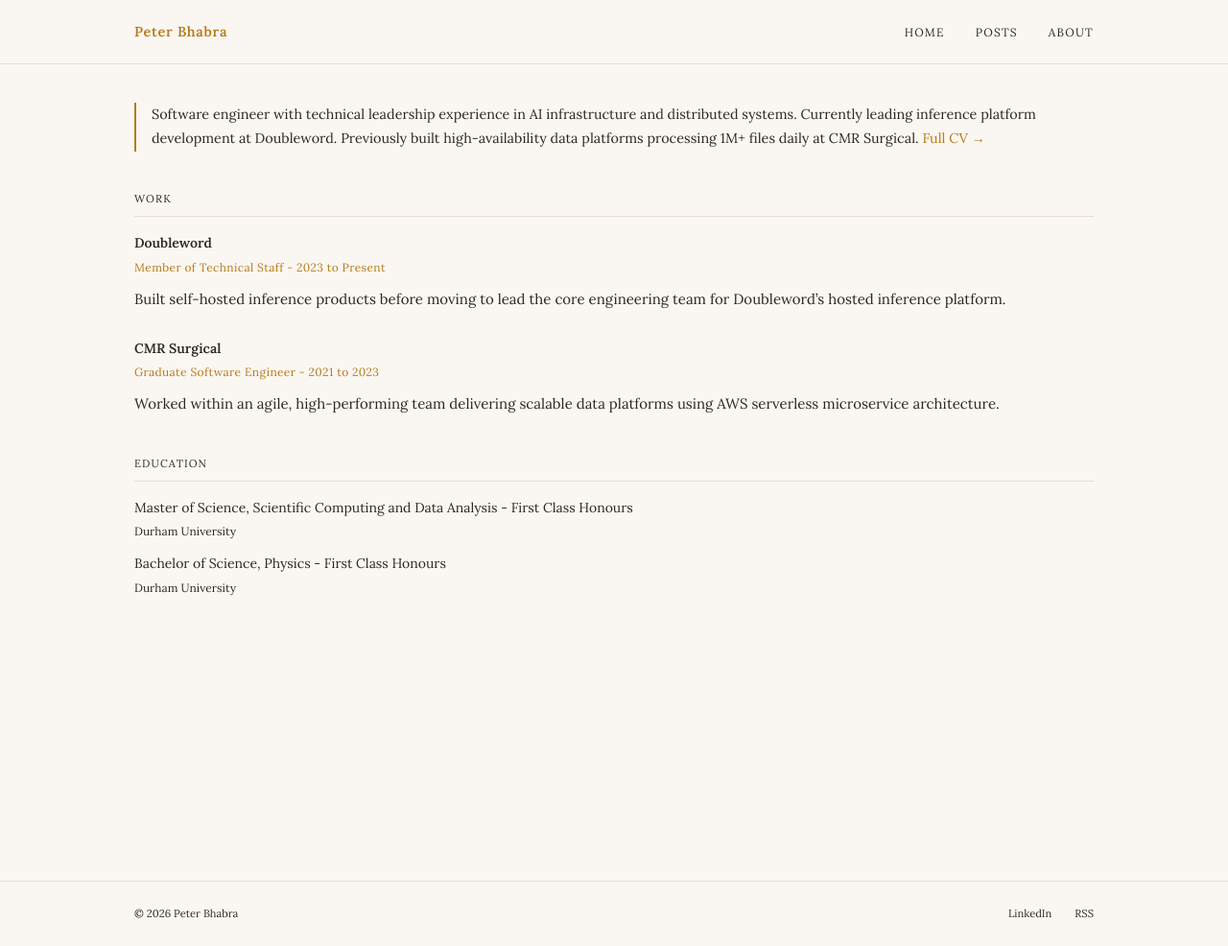
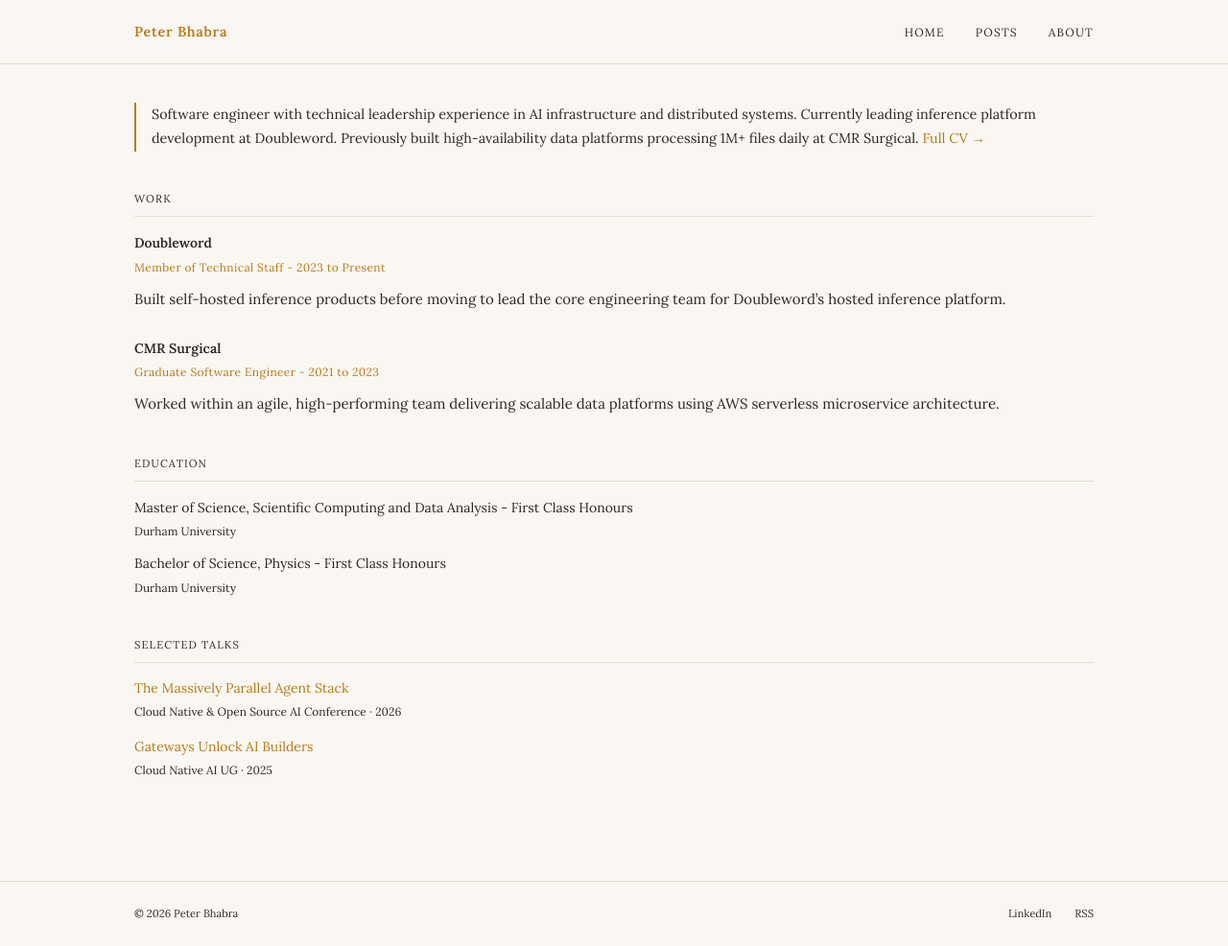
Before and after one commit to pjb157/blog, a Jekyll site: the page built from about.html, in a window 1280 px wide and 986 px high. Shown: the whole window at 96% size. Built offline with Jekyll 4.4.1, drawn with Linux system fonts in a browser that asks for light colours.

Commit message:
feat: add recorded talks to about page and remove CV email
Render selected talks from resume data beneath education with matching typography. Remove the email field and contact link from the public CV while retaining LinkedIn.

```diff
--- a/_data/resume.json
+++ b/_data/resume.json
@@ -4,7 +4,6 @@
     "name": "Peter Bhabra",
     "label": "Software Engineer | AI/ML & Distributed Systems",
     "image": "",
-    "email": "peter.bhabra@gmail.com",
     "url": "https://github.com/pjb157",
     "summary": "Software engineer with technical leadership experience in AI infrastructure and distributed systems. Currently leading inference platform development at Doubleword. Previously built high-availability data platforms processing 1M+ files daily at CMR Surgical.",
     "location": {
--- a/about.html
+++ b/about.html
@@ -31,4 +31,15 @@ permalink: /about/
   </div>
   {% endfor %}
 
+  {% if cv.talks.size > 0 %}
+  <h2>Selected Talks</h2>
+
+  {% for talk in cv.talks %}
+  <div class="about-talk">
+    <a class="about-talk-title" href="{{ talk.url | escape }}" target="_blank" rel="noopener">{{ talk.name | escape }}</a>
+    <span class="about-talk-event">{{ talk.event | escape }} · {{ talk.year }}</span>
+  </div>
+  {% endfor %}
+  {% endif %}
+
 </div>
--- a/assets/css/style.css
+++ b/assets/css/style.css
@@ -613,6 +613,23 @@ a:hover {
   color: var(--muted);
 }
 
+.about-talk {
+  display: flex;
+  flex-direction: column;
+  gap: 0.25rem;
+  margin-bottom: 1rem;
+}
+
+.about-talk-title {
+  font-size: 0.875rem;
+  line-height: 1.5;
+}
+
+.about-talk-event {
+  font-size: 0.75rem;
+  color: var(--muted);
+}
+
 .about-skills {
   display: flex;
   flex-direction: column;
--- a/resume.html
+++ b/resume.html
@@ -35,7 +35,7 @@ li { padding-left: 3px; margin: 4px 0; }
 </style></head>
 <body><main id="resume" class="page">
 <header><h1>Peter Bhabra</h1><p class="subtitle">Software Engineer | AI/ML &amp; Distributed Systems</p>
-<div class="contact"><span>London, United Kingdom</span><a href="mailto:peter.bhabra@gmail.com" target="_blank" rel="noopener">peter.bhabra@gmail.com</a><a href="https://www.linkedin.com/in/peter-bhabra/" target="_blank" rel="noopener">LinkedIn</a></div></header>
+<div class="contact"><span>London, United Kingdom</span><a href="https://www.linkedin.com/in/peter-bhabra/" target="_blank" rel="noopener">LinkedIn</a></div></header>
 <section><h2>Summary</h2><p>Software engineer with technical leadership experience in AI infrastructure and distributed systems. Currently leading inference platform development at Doubleword. Previously built high-availability data platforms processing 1M+ files daily at CMR Surgical.</p></section>
 <section><h2>Experience</h2>
 <article class="entry doubleword-entry"><h3>Doubleword</h3><div class="role"><span>Member of Technical Staff</span><span class="dates">2023–Present</span></div><p>Built self-hosted inference products before moving to lead the core engineering team for Doubleword’s hosted inference platform.</p>
```
